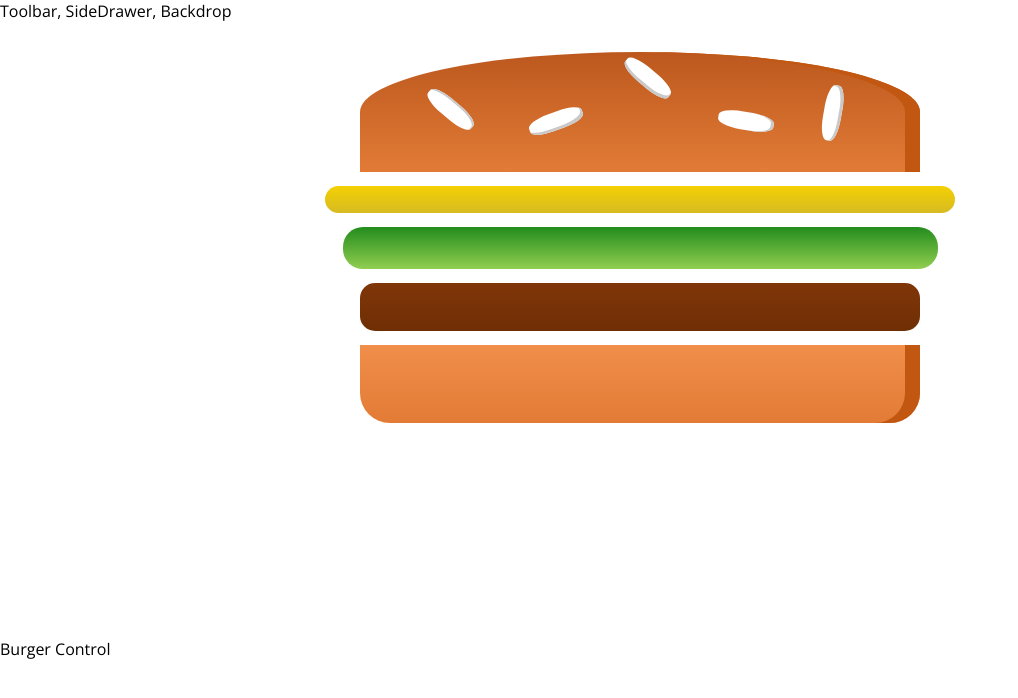
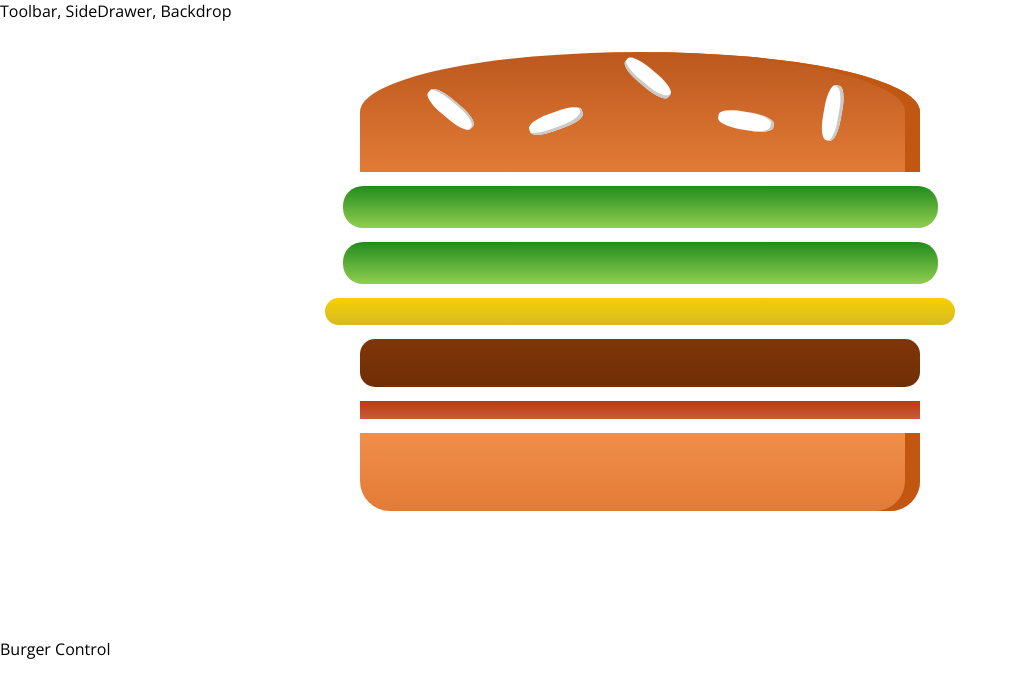
Before and after one commit to sirius97/Burger-Builder, a React app: page / in a window 1280 px wide. Shown: the top 698 px of the page, without its empty margins (0-1018 px from the left). Built offline with nearby package versions, Linux system fonts and the light colour scheme.

Commit message:
dynamic ingrediants components added

```diff
--- a/src/components/Burger/Burger.js
+++ b/src/components/Burger/Burger.js
@@ -4,12 +4,20 @@ import classes from './Burger.css';
 
 
 const burger = (props) => {
+    let transformedingrediants = Object.keys(props.ingridiants)
+    .map(igkey => {
+        console.log(igkey)
+        return [...Array(props.ingridiants[igkey])].map((_,i) => {
+            console.log(i)
+            return <BurgerIngrediant key = {igkey+i} type = {igkey} />;
+        });
+    });
+
+
     return (
         <div className = {classes.Burger} >
             <BurgerIngrediant type = "bread-top" />
-            <BurgerIngrediant type = "cheese" />
-            <BurgerIngrediant type = "salad" />
-            <BurgerIngrediant type = "meat" />
+            {transformedingrediants}
             <BurgerIngrediant type = "bread-bottom" />
         </div>
     );
--- a/src/container/BurgerBuilder/BurgerBuilder.js
+++ b/src/container/BurgerBuilder/BurgerBuilder.js
@@ -3,10 +3,18 @@ import Aux from '../../hoc/Auxi';
 import Burger from '../../components/Burger/Burger';
 
 class BurgerBuilder extends Component{
+    state = {
+        ingridiants : {
+            salad :2,
+            cheese :1,
+            meat :1,
+            bacon :1
+        }
+    }
     render(){
         return(
             <Aux>
-                <Burger />
+                <Burger ingridiants = {this.state.ingridiants}/>
                 <div>Burger Control</div>
             </Aux>
         );
```
